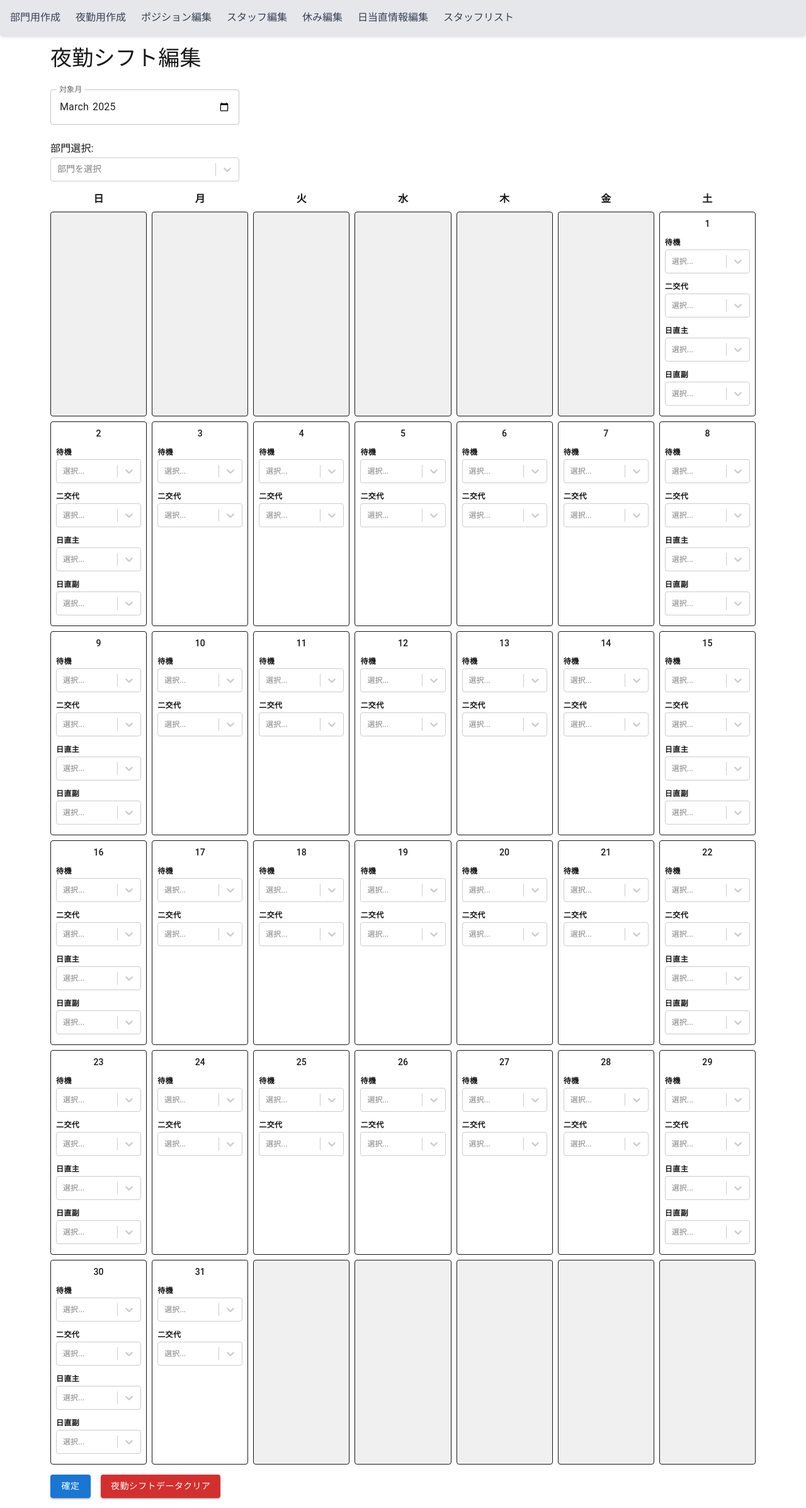
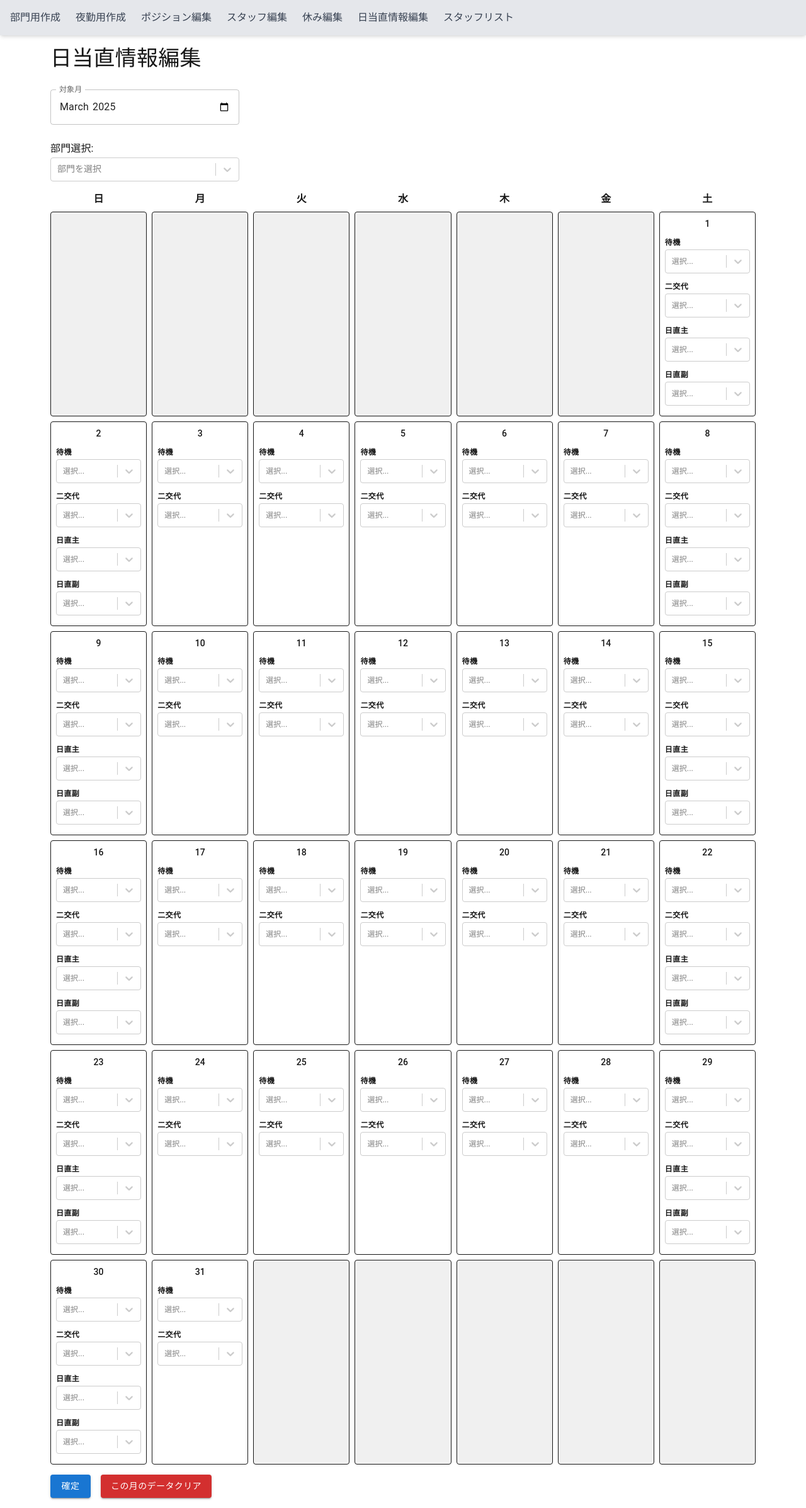
Before and after one commit to oshimmmm/workschedule-app-acc, a Next.js app: page /nightShift-edit in a window 1280 px wide. Shown: the whole page at 63% size. Built offline with nearby package versions, Linux system fonts and the light colour scheme; no server answers; the database is empty.

Commit message:
軽微な修正

```diff
--- a/app/nightShift-edit/page.tsx
+++ b/app/nightShift-edit/page.tsx
@@ -261,7 +261,7 @@ export default function NightShiftEditPage() {
     });
 
     if (res.ok) {
-      alert("夜勤シフト情報が更新されました");
+      alert("日当直情報が更新されました");
       loadShiftData(selectedMonth);
     } else {
       alert("更新に失敗しました");
@@ -298,17 +298,17 @@ export default function NightShiftEditPage() {
       body: JSON.stringify({ month: selectedMonth }),
     });
     if (res.ok) {
-      alert("この月の夜勤シフトデータがクリアされました");
+      alert("この月の日当直データがクリアされました");
       loadShiftData(selectedMonth);
     } else {
-      alert("夜勤シフトデータのクリアに失敗しました");
+      alert("日当直データのクリアに失敗しました");
     }
   };
 
   return (
     <Box sx={{ maxWidth: "90%", mx: "auto", p: 2 }}>
       <Typography variant="h4" gutterBottom>
-        夜勤シフト編集
+        日当直情報編集
       </Typography>
       <TextField
         type="month"
@@ -368,7 +368,7 @@ export default function NightShiftEditPage() {
           確定
         </Button>
         <Button variant="contained" color="error" onClick={handleClear}>
-          夜勤シフトデータクリア
+          この月のデータクリア
         </Button>
       </Box>
     </Box>
--- a/app/staff-edit/page.tsx
+++ b/app/staff-edit/page.tsx
@@ -257,7 +257,7 @@ export default function StaffEditPage() {
         </div>
 
         <div>
-          <label className="block mb-1">配属先:　二交代や待機、日直主あるいは日直副も入れるようになったら登録してください</label>
+          <label className="block mb-1">配属先:　二交代や待機、日直主あるいは日直副に入れるようになったら、配属先に追加登録してください</label>
           <div className="space-y-2">
             {formData.departments.map((department, index) => (
               <input
```
